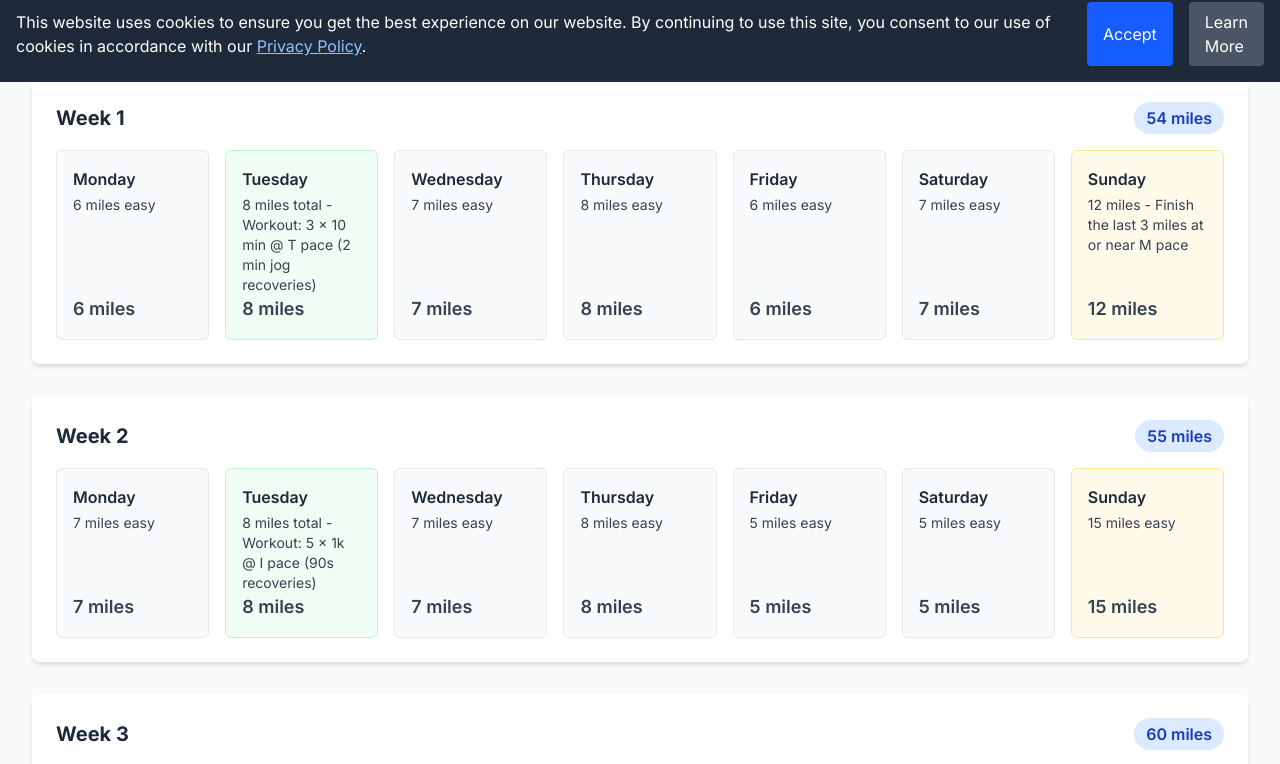
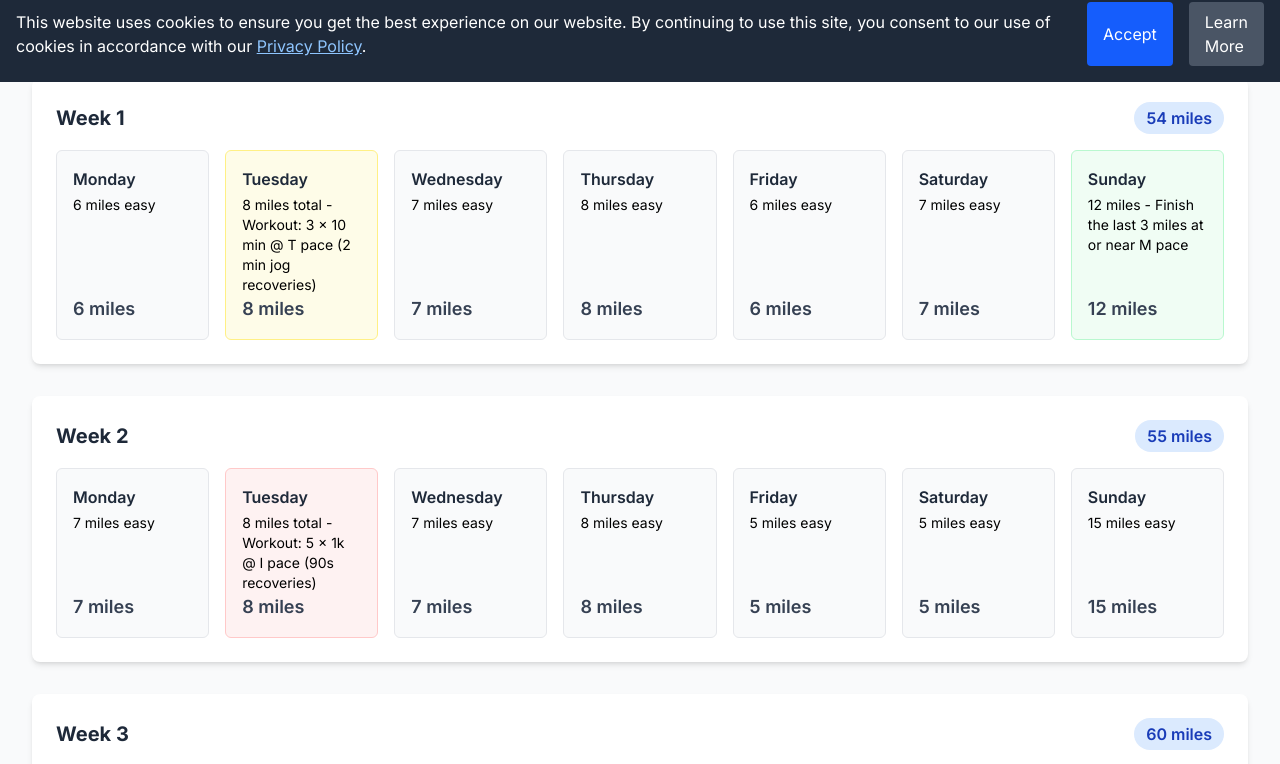
Before and after one commit to jimmyshultz/marathon-plan-website, a Next.js app: page / in a window 1280 px wide. Shown: the part 718-1482 px from the top of the page. Built offline with nearby package versions, Linux system fonts and the light colour scheme.

Commit message:
Improve workout type color coding

```diff
--- a/src/components/TrainingWeek.tsx
+++ b/src/components/TrainingWeek.tsx
@@ -15,22 +15,37 @@ export default function TrainingWeek({ week }: TrainingWeekProps) {
       </div>
 
       <div className="grid grid-cols-1 md:grid-cols-7 gap-4">
-        {week.days.map((day, index) => (
+        {week.days.map((day, index) => {
+          // Define workout type colors with proper precedence
+          let workoutStyle = "bg-gray-50 border border-gray-200"; // Default: Easy runs
+
+          if (day.description.includes("M pace")) {
+            workoutStyle = "bg-green-50 border border-green-200"; // Marathon pace
+          }
+
+          if (day.description.includes("T pace")) {
+            workoutStyle = "bg-yellow-50 border border-yellow-200"; // Threshold pace
+          }
+
+          if (day.description.includes("I pace")) {
+            workoutStyle = "bg-red-50 border border-red-200"; // Interval pace
+          }
+
+          if (day.description.includes("R pace")) {
+            workoutStyle = "bg-purple-50 border border-purple-200"; // Repetition pace (highest precedence)
+          }
+
+          return (
             <div
               key={index}
-            className={`p-4 rounded-md flex flex-col min-h-[160px] ${
-              day.day.includes("Sunday")
-                ? "bg-amber-50 border border-amber-200"
-                : day.description.includes("@ M pace") || day.description.includes("@ T pace") || day.description.includes("@ I pace") || day.description.includes("@ R pace")
-                  ? "bg-green-50 border border-green-200"
-                  : "bg-gray-50 border border-gray-200"
-            }`}
+              className={`p-4 rounded-md flex flex-col min-h-[160px] ${workoutStyle}`}
             >
               <h4 className="font-semibold text-gray-800">{day.day}</h4>
-            <p className="text-sm text-gray-700 mt-1">{day.description}</p>
+              <p className="text-sm text-black mt-1">{day.description}</p>
               <p className="text-lg text-gray-700 font-semibold mt-auto">{day.distance} miles</p>
             </div>
-        ))}
+          );
+        })}
       </div>
     </div>
   );
```
Lines whose indentation alone changed are shown as unchanged.
